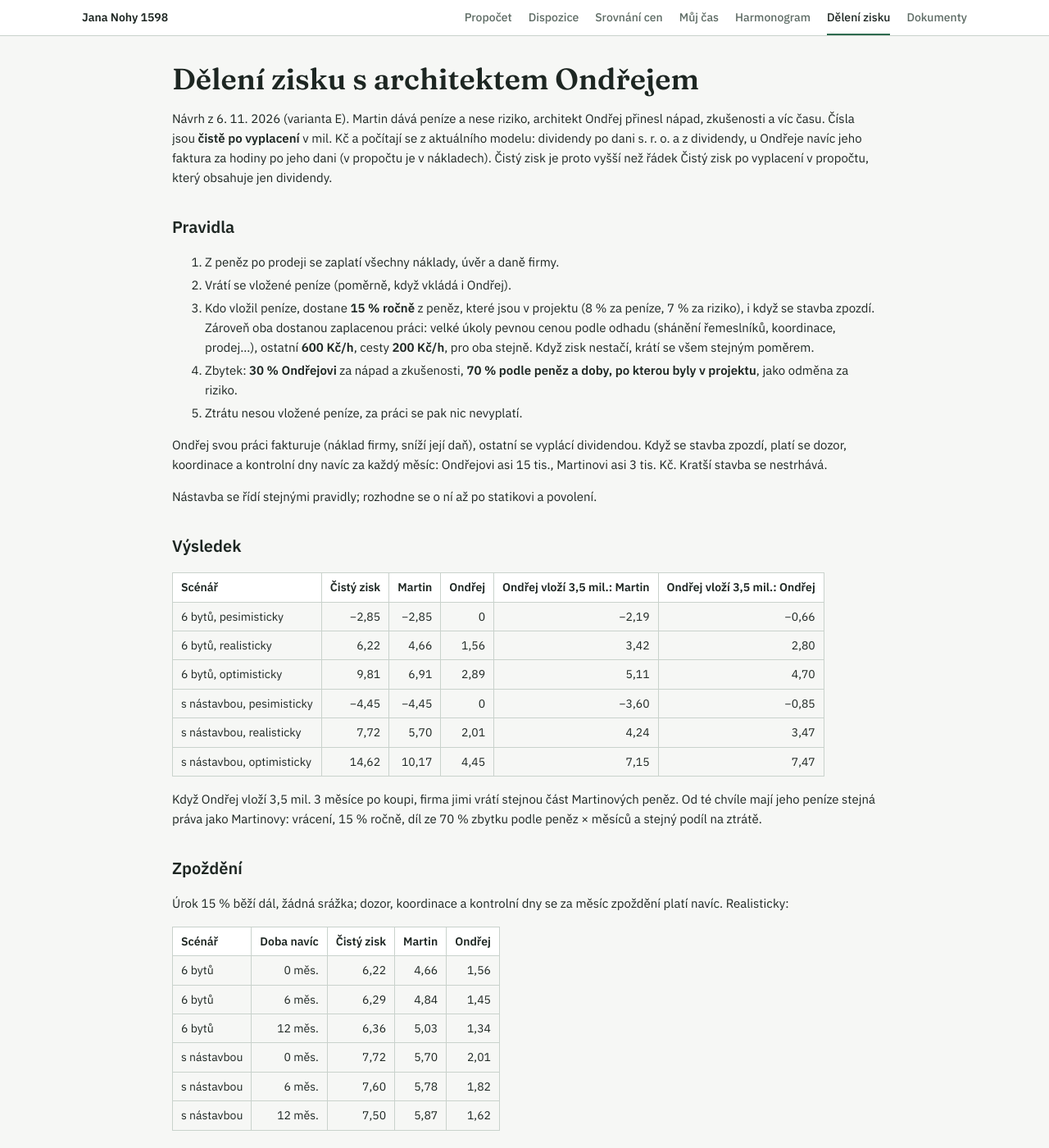
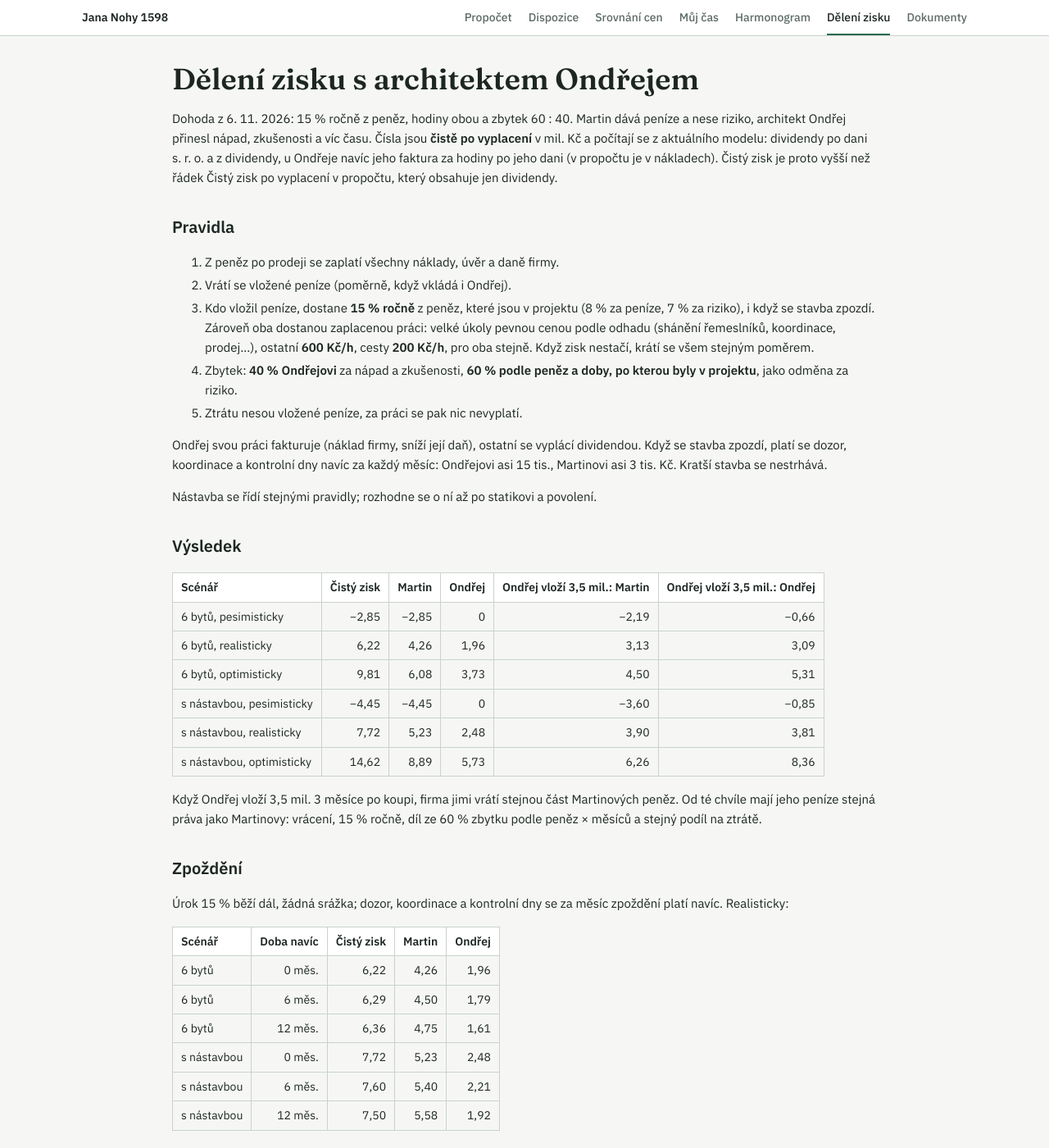
Before and after one commit to MartinCerny-awin/benesov, a Jekyll site: the page built from propocet/podil.md, in a window 1280 px wide and 1400 px high. Shown: the whole window at 82% size. Built offline with Jekyll 4.4.1, drawn with Linux system fonts in a browser that asks for light colours; our own code applies the rules of GitHub Pages for plain Markdown files; some of the changed text lies outside the part shown.

Commit message:
Aktualizace 2026-11-06 12:38

```diff
--- a/propocet/podil.md
+++ b/propocet/podil.md
@@ -4,14 +4,14 @@ title: Dělení zisku – Benešov č.p. 1598
 
 # Dělení zisku s architektem Ondřejem
 
-Návrh z 6. 11. 2026 (varianta E). Martin dává peníze a nese riziko, architekt Ondřej přinesl nápad, zkušenosti a víc času. Čísla jsou **čistě po vyplacení** v mil. Kč a počítají se z aktuálního modelu: dividendy po dani s. r. o. a z dividendy, u Ondřeje navíc jeho faktura za hodiny po jeho dani (v propočtu je v nákladech). Čistý zisk je proto vyšší než řádek Čistý zisk po vyplacení v propočtu, který obsahuje jen dividendy.
+Dohoda z 6. 11. 2026: 15 % ročně z peněz, hodiny obou a zbytek 60 : 40. Martin dává peníze a nese riziko, architekt Ondřej přinesl nápad, zkušenosti a víc času. Čísla jsou **čistě po vyplacení** v mil. Kč a počítají se z aktuálního modelu: dividendy po dani s. r. o. a z dividendy, u Ondřeje navíc jeho faktura za hodiny po jeho dani (v propočtu je v nákladech). Čistý zisk je proto vyšší než řádek Čistý zisk po vyplacení v propočtu, který obsahuje jen dividendy.
 
 ## Pravidla
 
 1. Z peněz po prodeji se zaplatí všechny náklady, úvěr a daně firmy.
 2. Vrátí se vložené peníze (poměrně, když vkládá i Ondřej).
 3. Kdo vložil peníze, dostane **15 % ročně** z peněz, které jsou v projektu (8 % za peníze, 7 % za riziko), i když se stavba zpozdí. Zároveň oba dostanou zaplacenou práci: velké úkoly pevnou cenou podle odhadu (shánění řemeslníků, koordinace, prodej…), ostatní **600 Kč/h**, cesty **200 Kč/h**, pro oba stejně. Když zisk nestačí, krátí se všem stejným poměrem.
-4. Zbytek: **30 % Ondřejovi** za nápad a zkušenosti, **70 % podle peněz a doby, po kterou byly v projektu**, jako odměna za riziko.
+4. Zbytek: **40 % Ondřejovi** za nápad a zkušenosti, **60 % podle peněz a doby, po kterou byly v projektu**, jako odměna za riziko.
 5. Ztrátu nesou vložené peníze, za práci se pak nic nevyplatí.
 
 Ondřej svou práci fakturuje (náklad firmy, sníží její daň), ostatní se vyplácí dividendou. Když se stavba zpozdí, platí se dozor, koordinace a kontrolní dny navíc za každý měsíc: Ondřejovi asi 15 tis., Martinovi asi 3 tis. Kč. Kratší stavba se nestrhává.
@@ -23,13 +23,13 @@ Nástavba se řídí stejnými pravidly; rozhodne se o ní až po statikovi a po
 | Scénář | Čistý zisk | Martin | Ondřej | Ondřej vloží 3,5 mil.: Martin | Ondřej vloží 3,5 mil.: Ondřej |
 |---|--:|--:|--:|--:|--:|
 | 6 bytů, pesimisticky | −2,85 | −2,85 | 0 | −2,19 | −0,66 |
-| 6 bytů, realisticky | 6,22 | 4,66 | 1,56 | 3,42 | 2,80 |
-| 6 bytů, optimisticky | 9,81 | 6,91 | 2,89 | 5,11 | 4,70 |
+| 6 bytů, realisticky | 6,22 | 4,26 | 1,96 | 3,13 | 3,09 |
+| 6 bytů, optimisticky | 9,81 | 6,08 | 3,73 | 4,50 | 5,31 |
 | s nástavbou, pesimisticky | −4,45 | −4,45 | 0 | −3,60 | −0,85 |
-| s nástavbou, realisticky | 7,72 | 5,70 | 2,01 | 4,24 | 3,47 |
-| s nástavbou, optimisticky | 14,62 | 10,17 | 4,45 | 7,15 | 7,47 |
+| s nástavbou, realisticky | 7,72 | 5,23 | 2,48 | 3,90 | 3,81 |
+| s nástavbou, optimisticky | 14,62 | 8,89 | 5,73 | 6,26 | 8,36 |
 
-Když Ondřej vloží 3,5 mil. 3 měsíce po koupi, firma jimi vrátí stejnou část Martinových peněz. Od té chvíle mají jeho peníze stejná práva jako Martinovy: vrácení, 15 % ročně, díl ze 70 % zbytku podle peněz × měsíců a stejný podíl na ztrátě.
+Když Ondřej vloží 3,5 mil. 3 měsíce po koupi, firma jimi vrátí stejnou část Martinových peněz. Od té chvíle mají jeho peníze stejná práva jako Martinovy: vrácení, 15 % ročně, díl ze 60 % zbytku podle peněz × měsíců a stejný podíl na ztrátě.
 
 ## Zpoždění
 
@@ -37,12 +37,12 @@ Když Ondřej vloží 3,5 mil. 3 měsíce po koupi, firma jimi vrátí stejnou
 
 | Scénář | Doba navíc | Čistý zisk | Martin | Ondřej |
 |---|--:|--:|--:|--:|
-| 6 bytů | 0 měs. | 6,22 | 4,66 | 1,56 |
-| 6 bytů | 6 měs. | 6,29 | 4,84 | 1,45 |
-| 6 bytů | 12 měs. | 6,36 | 5,03 | 1,34 |
-| s nástavbou | 0 měs. | 7,72 | 5,70 | 2,01 |
-| s nástavbou | 6 měs. | 7,60 | 5,78 | 1,82 |
-| s nástavbou | 12 měs. | 7,50 | 5,87 | 1,62 |
+| 6 bytů | 0 měs. | 6,22 | 4,26 | 1,96 |
+| 6 bytů | 6 měs. | 6,29 | 4,50 | 1,79 |
+| 6 bytů | 12 měs. | 6,36 | 4,75 | 1,61 |
+| s nástavbou | 0 měs. | 7,72 | 5,23 | 2,48 |
+| s nástavbou | 6 měs. | 7,60 | 5,40 | 2,21 |
+| s nástavbou | 12 měs. | 7,50 | 5,58 | 1,92 |
 
 ## Srovnání variant
 
@@ -54,7 +54,8 @@ Martin / Ondřej, čistý zisk v mil. Kč, bez nástavby.
 | B 8 % + hodiny, zbytek 70 : 30 | −2,85 / 0 | 4,42 / 1,80 | 6,80 / 3,01 |
 | D pevně 65 : 35, nic se nepočítá | −2,85 / 0 | 3,99 / 2,15 | 6,32 / 3,40 |
 | E 15 % + hodiny, zbytek 70 : 30 | −2,85 / 0 | 4,66 / 1,56 | 6,91 / 2,89 |
-| E + Ondřej vloží 3,5 mil. | −2,19 / −0,66 | 3,42 / 2,80 | 5,11 / 4,70 |
+| F 15 % + hodiny, zbytek 60 : 40 (dohoda) | −2,85 / 0 | 4,26 / 1,96 | 6,08 / 3,73 |
+| F + Ondřej vloží 3,5 mil. | −2,19 / −0,66 | 3,13 / 3,09 | 4,50 / 5,31 |
 
 ## Firma
 
```
Also changed, not shown: index.html (+3 -3 lines).
